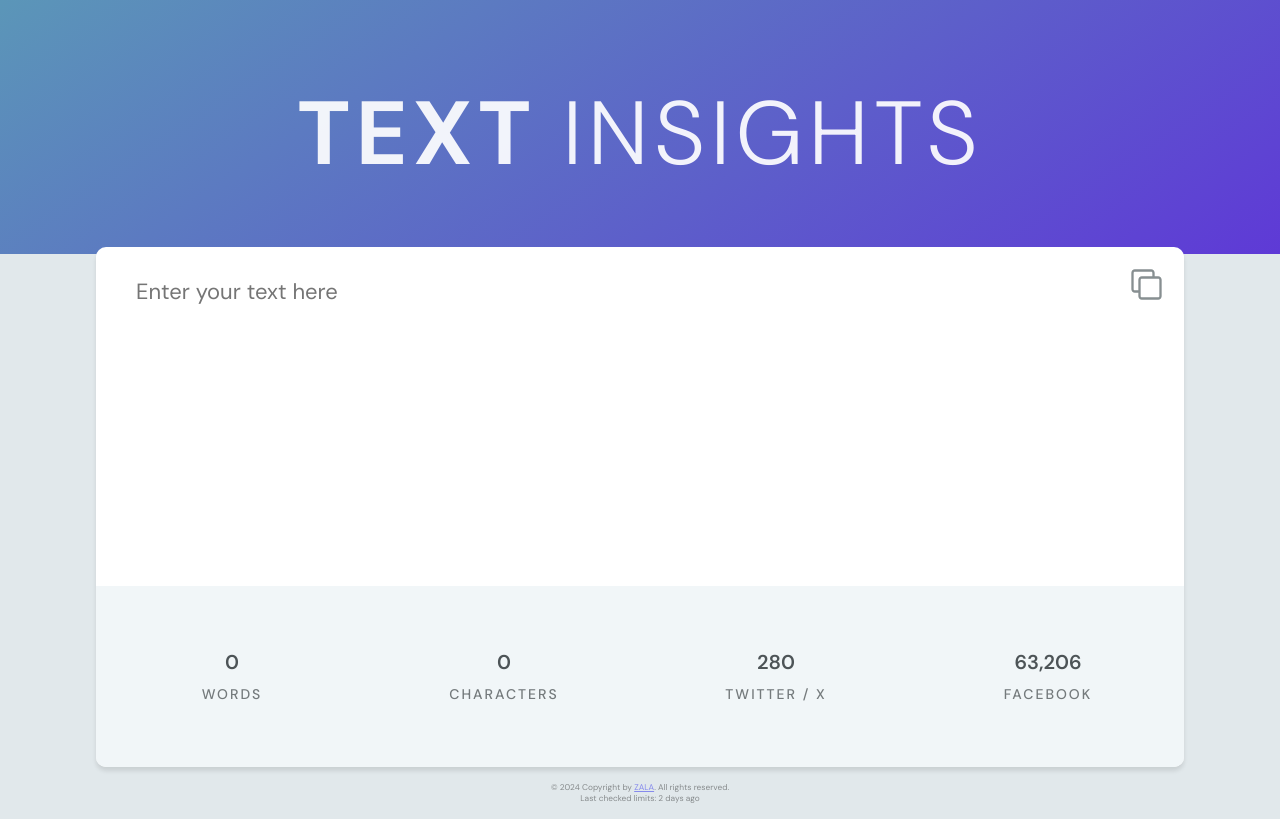
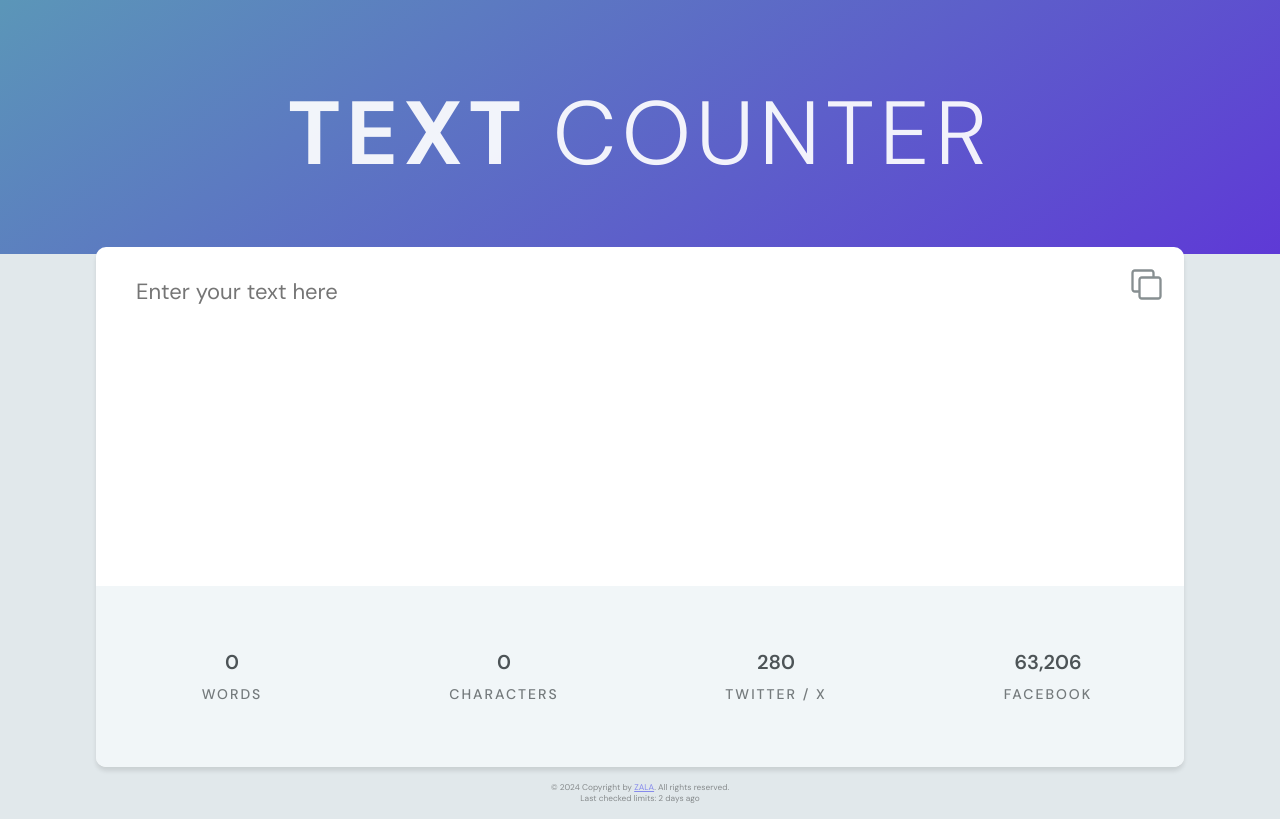
Before and after one commit to zala-dev/Text-Insights, a React (Vite) app: page / in a window 1280 px wide. Built offline with nearby package versions, Linux system fonts and the light colour scheme.

Commit message:
update heading +  ready to deploy

```diff
--- a/src/components/H1.jsx
+++ b/src/components/H1.jsx
@@ -1,7 +1,7 @@
 export default function H1() {
   return (
     <h1 className="first-heading">
-      Text <span className="first-heading--thin">Insights</span>
+      Text <span className="first-heading--thin">Counter</span>
     </h1>
   );
 }
```
